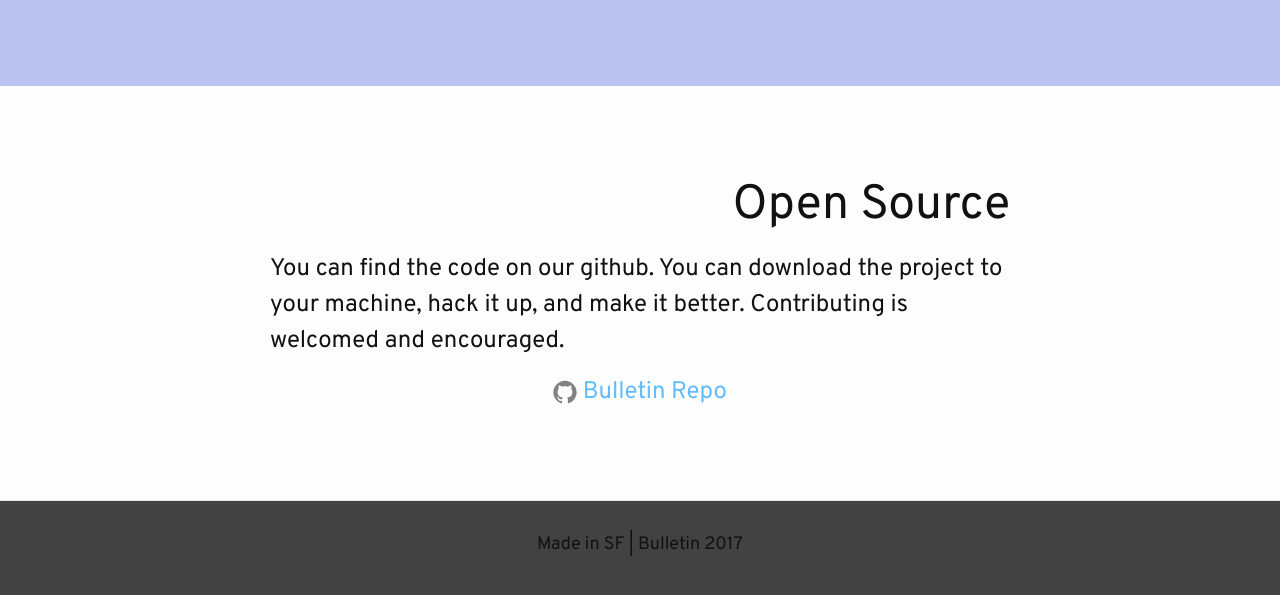
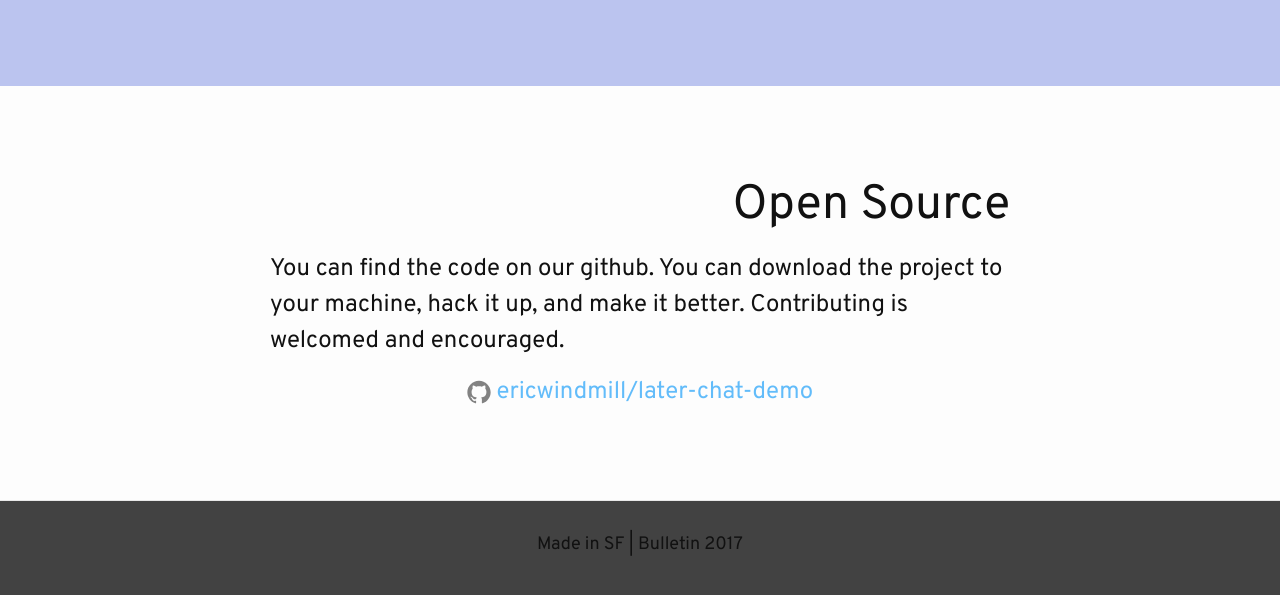
Before and after one commit to ericwindmill/later-chat-demo, a Jekyll site: the page built from index.md, in a window 1280 px wide and 900 px high, scrolled down 1956 px, cut to the strip 282-877 px from the top of the window. Built offline with Jekyll 4.4.1, drawn with Linux system fonts in a browser that asks for light colours; nearby versions of some CDN libraries; library files that are not in the unit come from our copies.

Commit message:
Update broken link for Github repo

```diff
--- a/_config.yml
+++ b/_config.yml
@@ -18,7 +18,7 @@ email: eric@ericwindmill.com
 description: > # this means to ignore newlines until "baseurl:"
 
 
-github_username:  Bulletin Repo
+github_username: ericwindmill/later-chat-demo
 
 # Build settings
 markdown: kramdown
```
